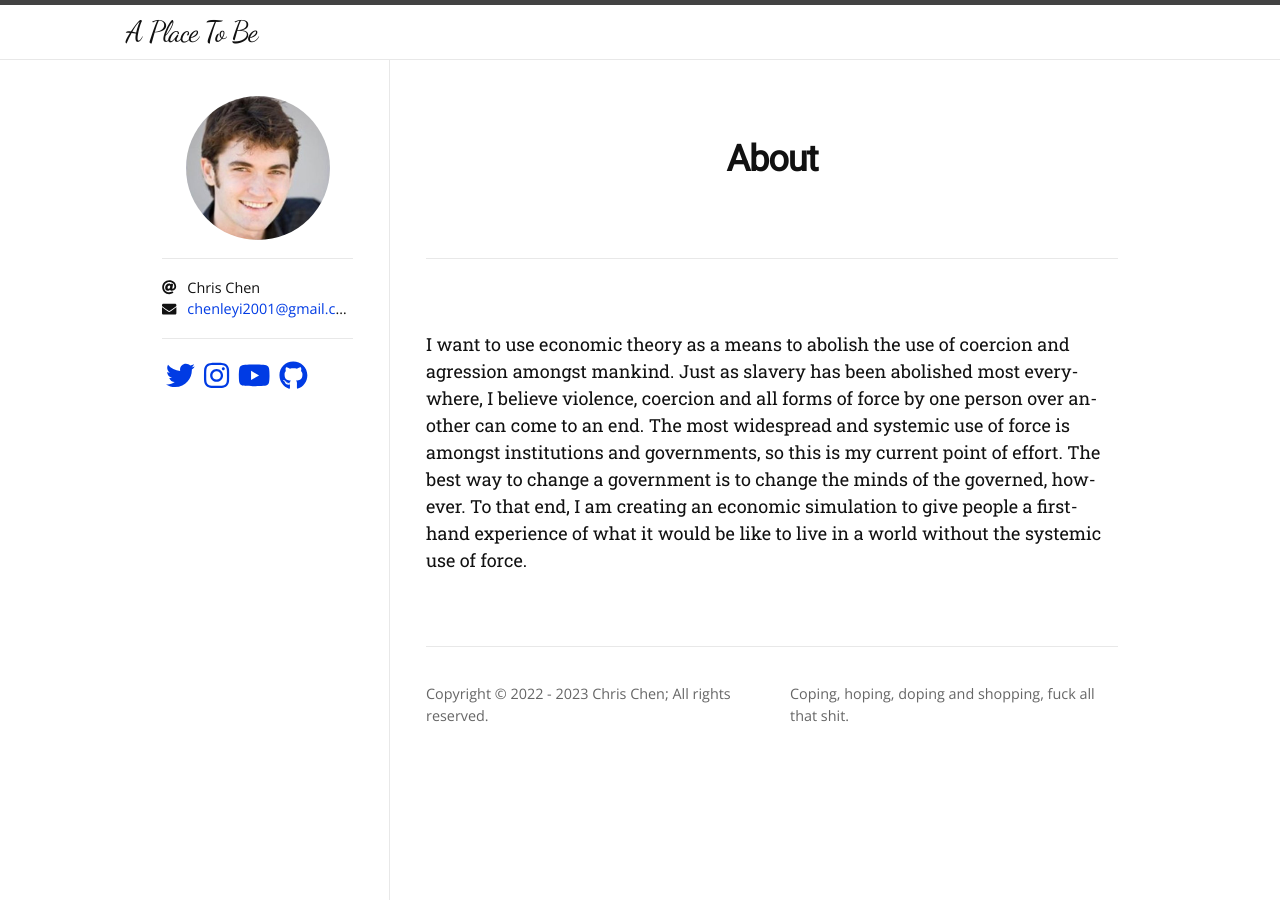
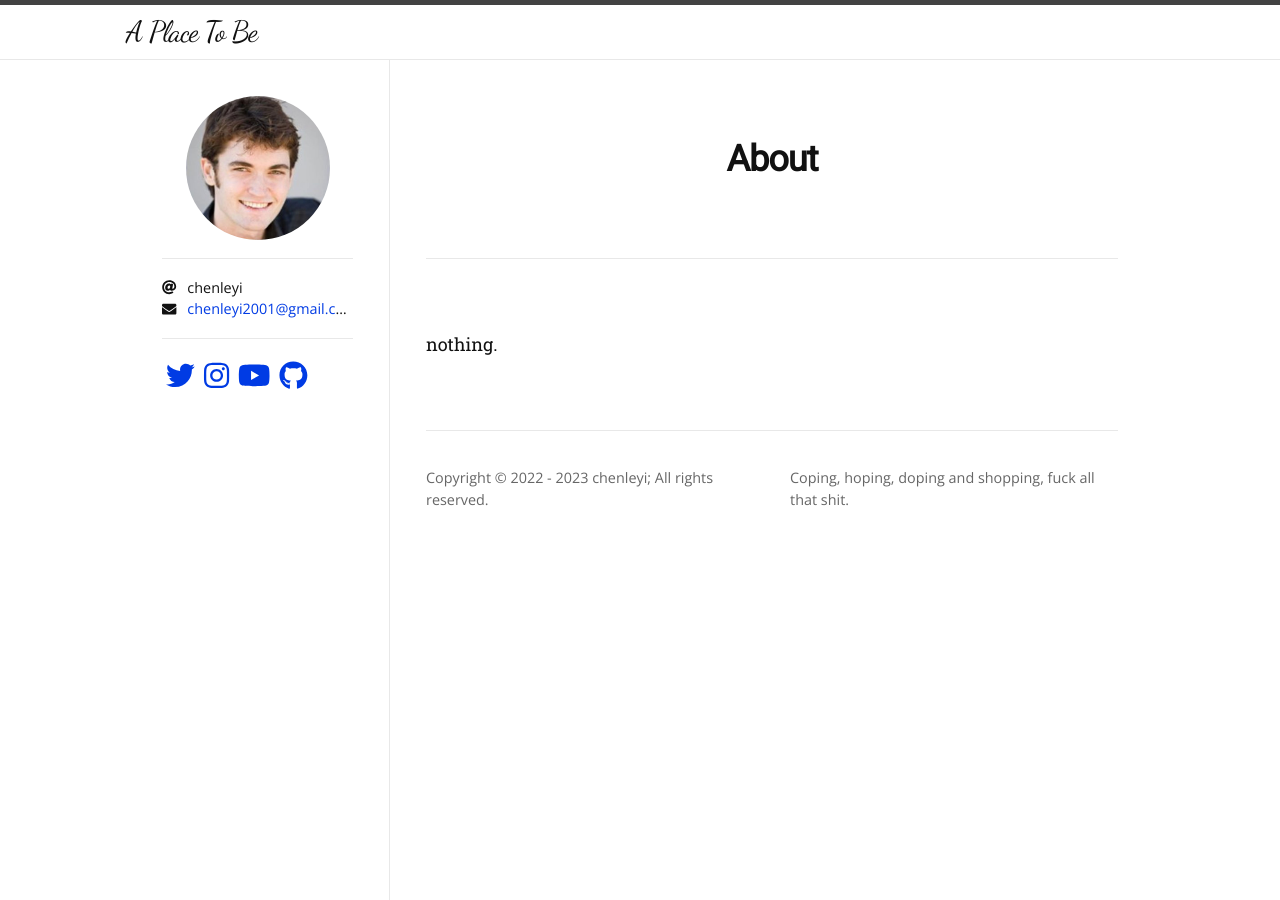
Before and after one commit to realChrisChen/realChrisChen.github.io, a Jekyll site: the page built from about.md, in a window 1280 px wide. Built offline with Jekyll 4.4.1, drawn with Linux system fonts in a browser that asks for light colours; nearby versions of some CDN libraries; some web fonts are replaced.

Commit message:
hello, world

```diff
--- a/_config.yml
+++ b/_config.yml
@@ -1,6 +1,6 @@
 title: A Place To Be
 description: Coping, hoping, doping and shopping, fuck all that shit.
-author: Chris Chen
+author: chenleyi
 avatar: /logo.png
 email: chenleyi2001@gmail.com
 
@@ -33,7 +33,7 @@ exclude:
 
 logo: logo.png
 social:
-  name: Chris Chen
+  name: chenleyi
 
 # google_site_verification: u4WXQl0Eu66rsQo2kRdCNx
 lang: en
--- a/about.md
+++ b/about.md
@@ -4,4 +4,4 @@ title: About
 permalink: /about/
 ---
 
- I want to use economic theory as a means to abolish the use of coercion and agression amongst mankind. Just as slavery has been abolished most everywhere, I believe violence, coercion and all forms of force by one person over another can come to an end. The most widespread and systemic use of force is amongst institutions and governments, so this is my current point of effort. The best way to change a government is to change the minds of the governed, however. To that end, I am creating an economic simulation to give people a first-hand experience of what it would be like to live in a world without the systemic use of force.
+nothing.
```
